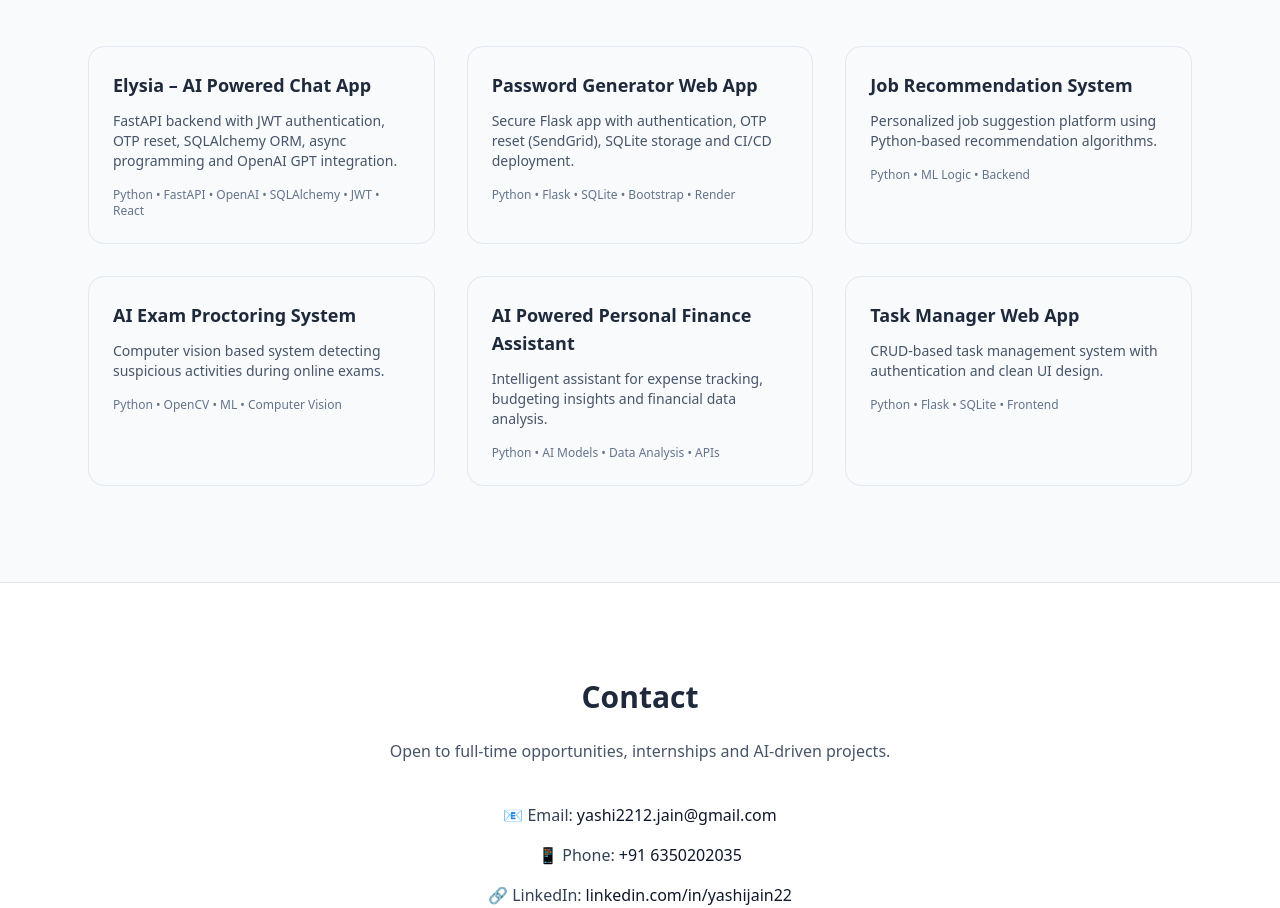
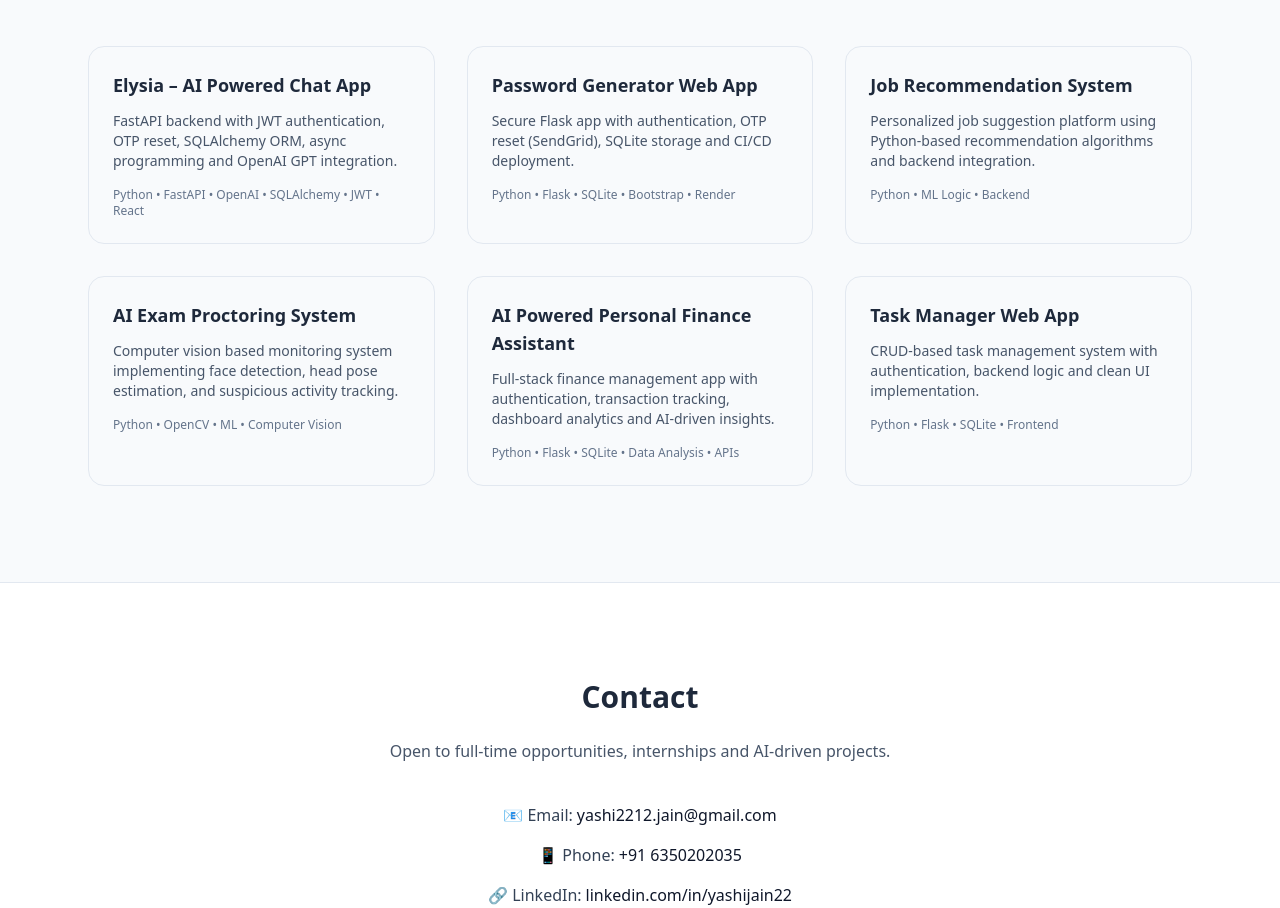
Before and after one commit to yashijain22/yashi-portfolio, a React (Vite) app: page / in a window 1280 px wide. Shown: the part 1594-2502 px from the top of the page. Built offline with nearby package versions, Linux system fonts and the light colour scheme.

Commit message:
Restored detailed project descriptions

```diff
--- a/src/App.jsx
+++ b/src/App.jsx
@@ -125,66 +125,66 @@ function App() {
 
           <div className="grid md:grid-cols-3 gap-8">
 
-            {/* 1 */}
             <div className="border border-slate-200 rounded-2xl p-6 hover:shadow-lg transition">
               <h4 className="font-semibold text-lg">Elysia – AI Powered Chat App</h4>
               <p className="text-slate-600 mt-3 text-sm">
-                FastAPI backend with JWT authentication, OTP reset, SQLAlchemy ORM, async programming and OpenAI GPT integration.
+                FastAPI backend with JWT authentication, OTP reset, SQLAlchemy ORM,
+                async programming and OpenAI GPT integration.
               </p>
               <div className="mt-4 text-xs text-slate-500">
                 Python • FastAPI • OpenAI • SQLAlchemy • JWT • React
               </div>
             </div>
 
-            {/* 2 */}
             <div className="border border-slate-200 rounded-2xl p-6 hover:shadow-lg transition">
               <h4 className="font-semibold text-lg">Password Generator Web App</h4>
               <p className="text-slate-600 mt-3 text-sm">
-                Secure Flask app with authentication, OTP reset (SendGrid), SQLite storage and CI/CD deployment.
+                Secure Flask app with authentication, OTP reset (SendGrid),
+                SQLite storage and CI/CD deployment.
               </p>
               <div className="mt-4 text-xs text-slate-500">
                 Python • Flask • SQLite • Bootstrap • Render
               </div>
             </div>
 
-            {/* 3 */}
             <div className="border border-slate-200 rounded-2xl p-6 hover:shadow-lg transition">
               <h4 className="font-semibold text-lg">Job Recommendation System</h4>
               <p className="text-slate-600 mt-3 text-sm">
-                Personalized job suggestion platform using Python-based recommendation algorithms.
+                Personalized job suggestion platform using Python-based
+                recommendation algorithms and backend integration.
               </p>
               <div className="mt-4 text-xs text-slate-500">
                 Python • ML Logic • Backend
               </div>
             </div>
 
-            {/* 4 */}
             <div className="border border-slate-200 rounded-2xl p-6 hover:shadow-lg transition">
               <h4 className="font-semibold text-lg">AI Exam Proctoring System</h4>
               <p className="text-slate-600 mt-3 text-sm">
-                Computer vision based system detecting suspicious activities during online exams.
+                Computer vision based monitoring system implementing face detection,
+                head pose estimation, and suspicious activity tracking.
               </p>
               <div className="mt-4 text-xs text-slate-500">
                 Python • OpenCV • ML • Computer Vision
               </div>
             </div>
 
-            {/* 5 */}
             <div className="border border-slate-200 rounded-2xl p-6 hover:shadow-lg transition">
               <h4 className="font-semibold text-lg">AI Powered Personal Finance Assistant</h4>
               <p className="text-slate-600 mt-3 text-sm">
-                Intelligent assistant for expense tracking, budgeting insights and financial data analysis.
+                Full-stack finance management app with authentication,
+                transaction tracking, dashboard analytics and AI-driven insights.
               </p>
               <div className="mt-4 text-xs text-slate-500">
-                Python • AI Models • Data Analysis • APIs
+                Python • Flask • SQLite • Data Analysis • APIs
               </div>
             </div>
 
-            {/* 6 */}
             <div className="border border-slate-200 rounded-2xl p-6 hover:shadow-lg transition">
               <h4 className="font-semibold text-lg">Task Manager Web App</h4>
               <p className="text-slate-600 mt-3 text-sm">
-                CRUD-based task management system with authentication and clean UI design.
+                CRUD-based task management system with authentication,
+                backend logic and clean UI implementation.
               </p>
               <div className="mt-4 text-xs text-slate-500">
                 Python • Flask • SQLite • Frontend
@@ -195,7 +195,7 @@ function App() {
         </div>
       </section>
 
-           {/* ===== CONTACT ===== */}
+      {/* ===== CONTACT ===== */}
       <section id="contact" className="py-24 border-t border-slate-200">
         <div className="max-w-4xl mx-auto px-6 text-center">
           <h3 className="text-3xl font-semibold mb-6">Contact</h3>
```
